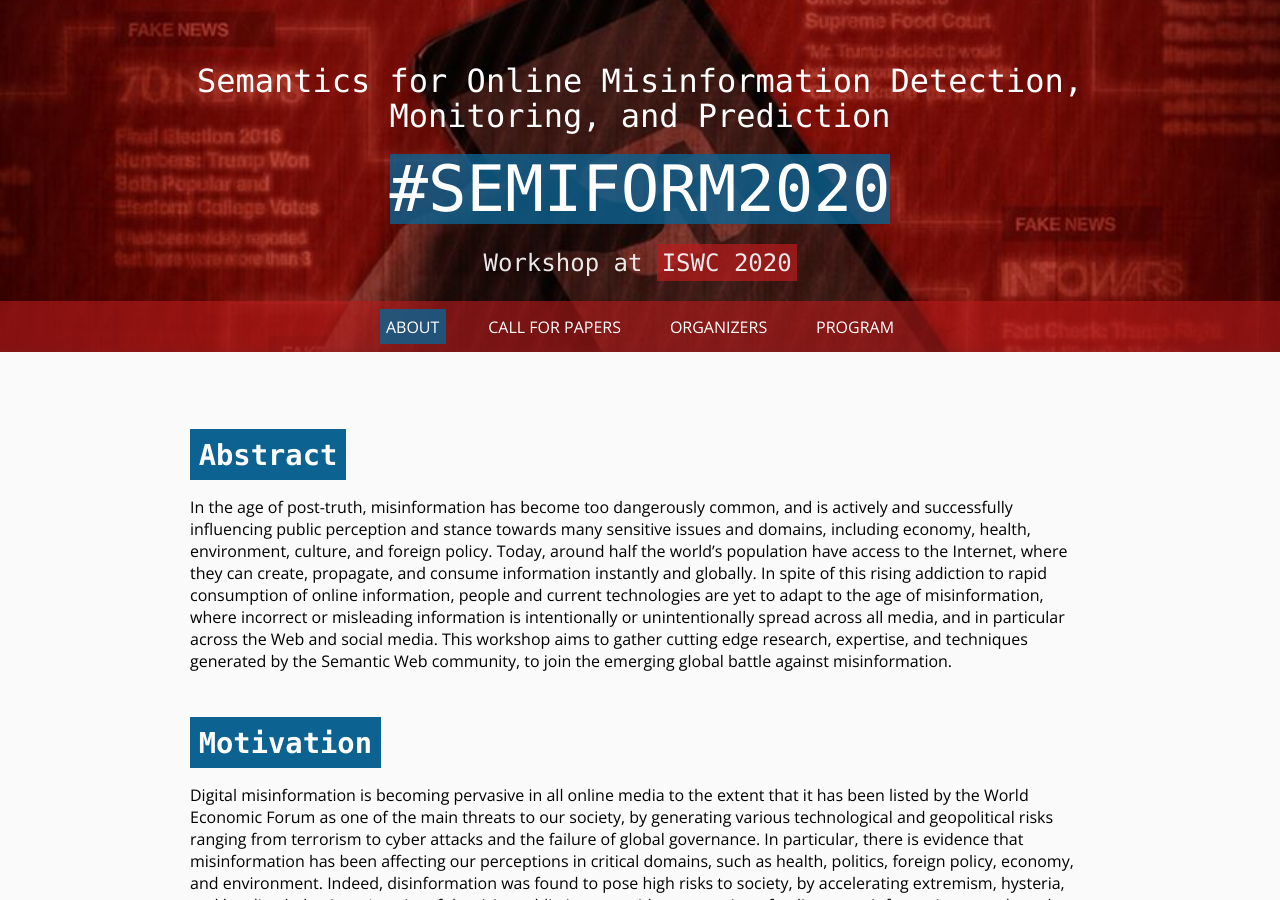
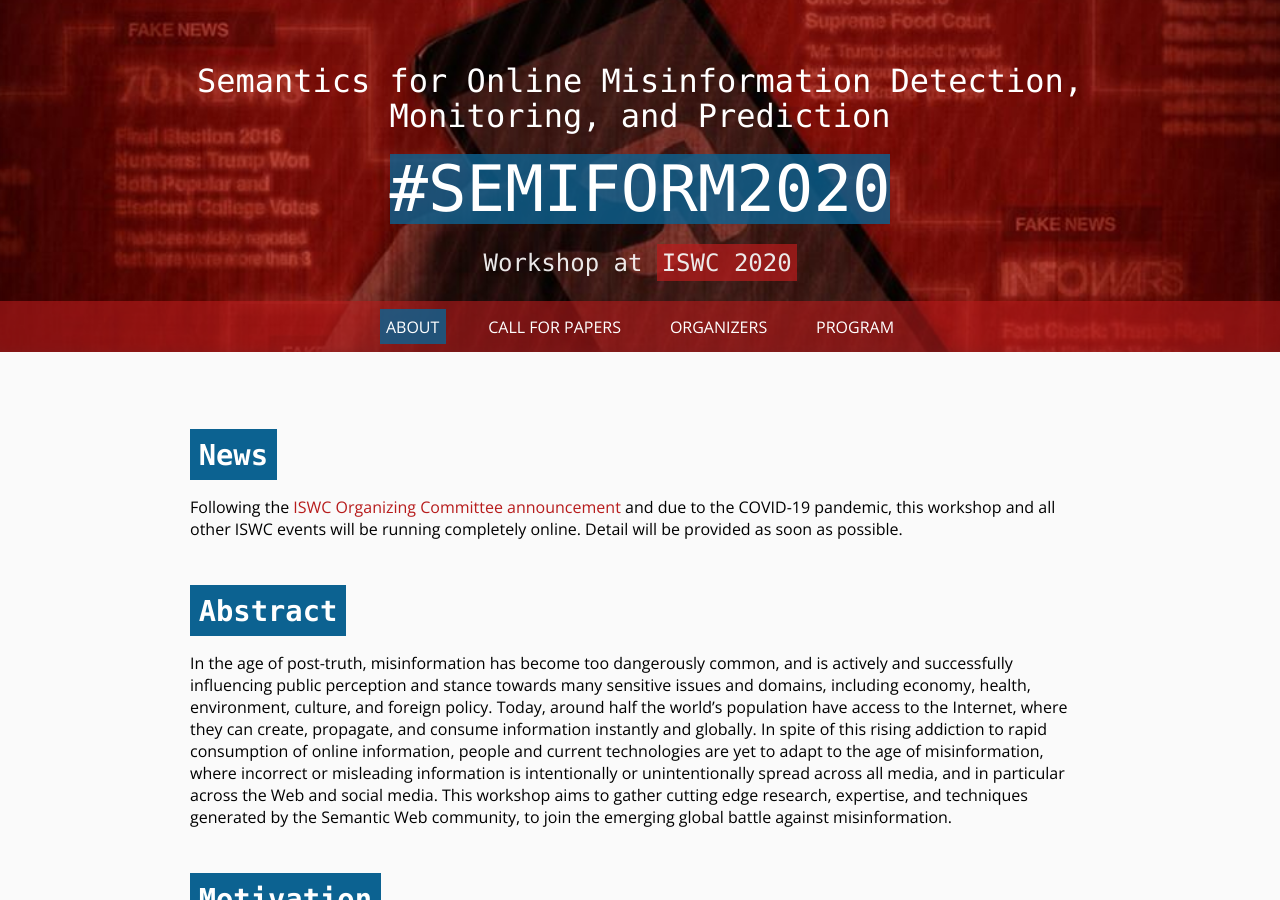
Before and after one commit to D2KLab/semiform2020, a Jekyll site: the page built from docs/index.md, in a window 1280 px wide and 900 px high. Built offline with Jekyll 4.4.1, drawn with Linux system fonts in a browser that asks for light colours.

Commit message:
Add a news message due to COVID-19

```diff
--- a/docs/index.md
+++ b/docs/index.md
@@ -4,6 +4,10 @@ layout: default
 
 navigation_weight: 1
 ---
+
+# News
+
+Following the [ISWC Organizing Committee announcement](https://iswc2020.semanticweb.org/) and due to the COVID-19 pandemic, this workshop and all other ISWC events will be running completely online. Detail will be provided as soon as possible.
 
 # Abstract
 
```
